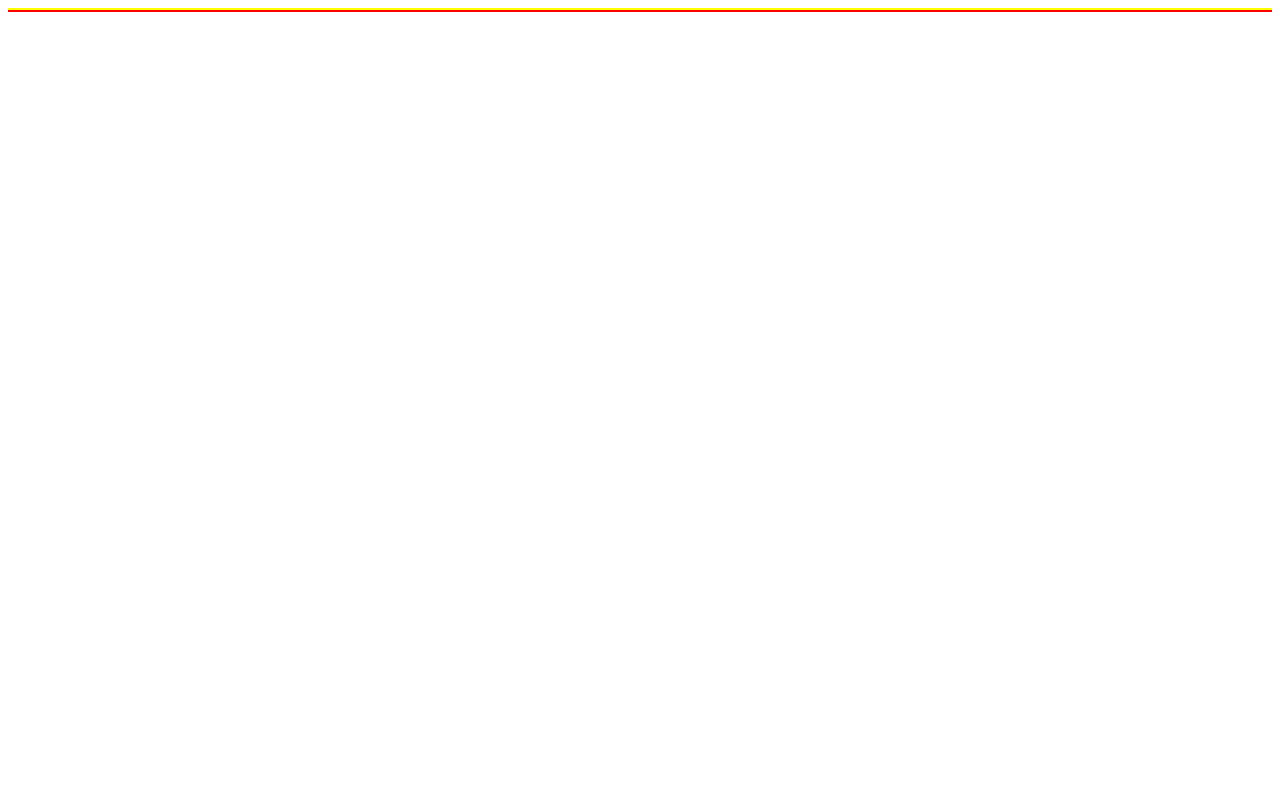
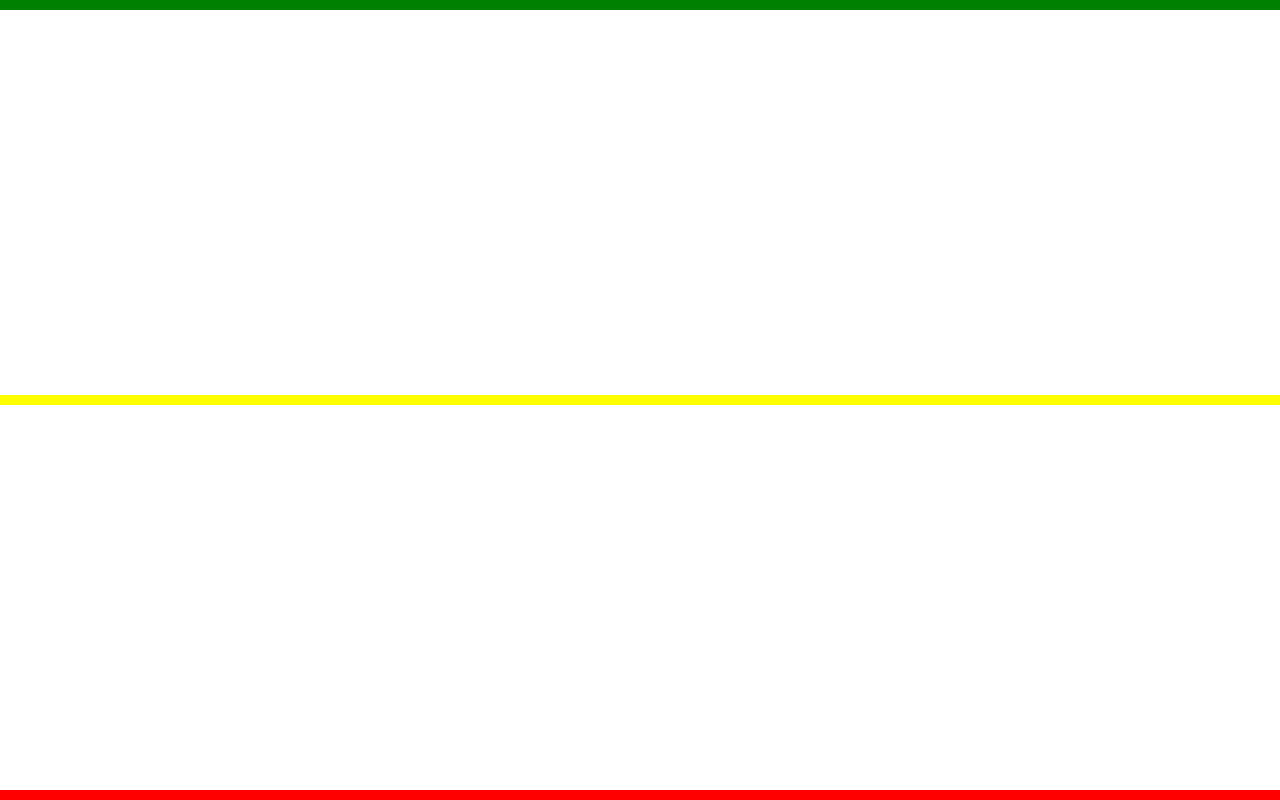
Before and after one commit to kovzanok/rsschool-cv, a plain HTML site: page index.html in a window 1280 px wide. Drawn offline with Linux system fonts and the light colour scheme.

Commit message:
feat: add footer to the bottom of the page

```diff
--- a/index.html
+++ b/index.html
@@ -5,7 +5,7 @@
     <title>CV</title>
     <link rel="stylesheet" href="./style.css">
   </head>
-  <body>
+  <body class="body">
     <header class="header">
 
     </header>
--- a/style.css
+++ b/style.css
@@ -1,11 +1,19 @@
+.body{
+    min-height: 100vh;
+    margin: 0;
+    padding: 0;
+    display: flex;
+    flex-direction: column;
+    justify-content: space-between;
+}
 .header{
-    border: 1x solid green;
+    border: 5px solid green;
 }
 
 .main{
-    border: 1px solid yellow;
+    border: 5px solid yellow;
 }
 
 .footer{
-    border: 1px solid red;
+    border: 5px solid red;
 }
```
